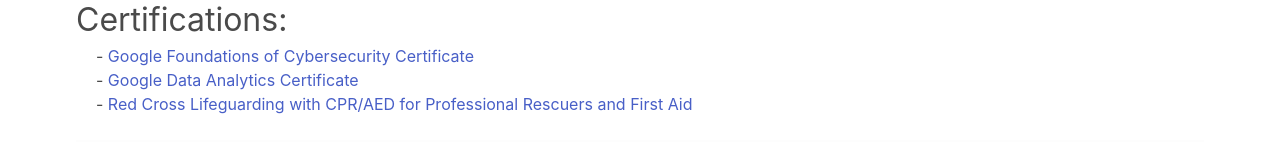
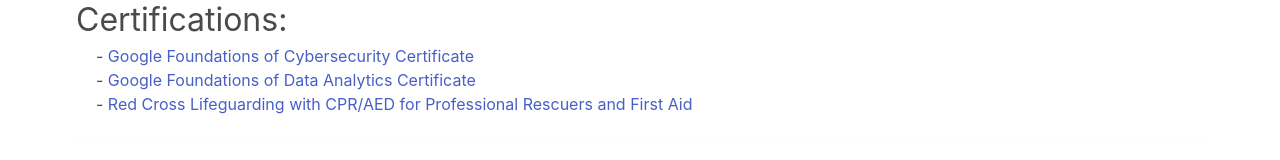
Before and after one commit to AdrenWRLD/personal-portfolio, a React (Create React App) app: page /resume in a window 1280 px wide. Shown: the part 390-550 px from the top of the page. Built offline with nearby package versions, Linux system fonts and the light colour scheme.

Commit message:
Updated certs

```diff
--- a/src/pages/resume.jsx
+++ b/src/pages/resume.jsx
@@ -83,7 +83,7 @@
 						<li>- <a
 							href='/certifications/data_analytics.pdf'
 							target='_blank'
-						>Google Data Analytics Certificate
+						>Google Foundations of Data Analytics Certificate
 						</a></li>
 						<li>
 							-{' '}
```
